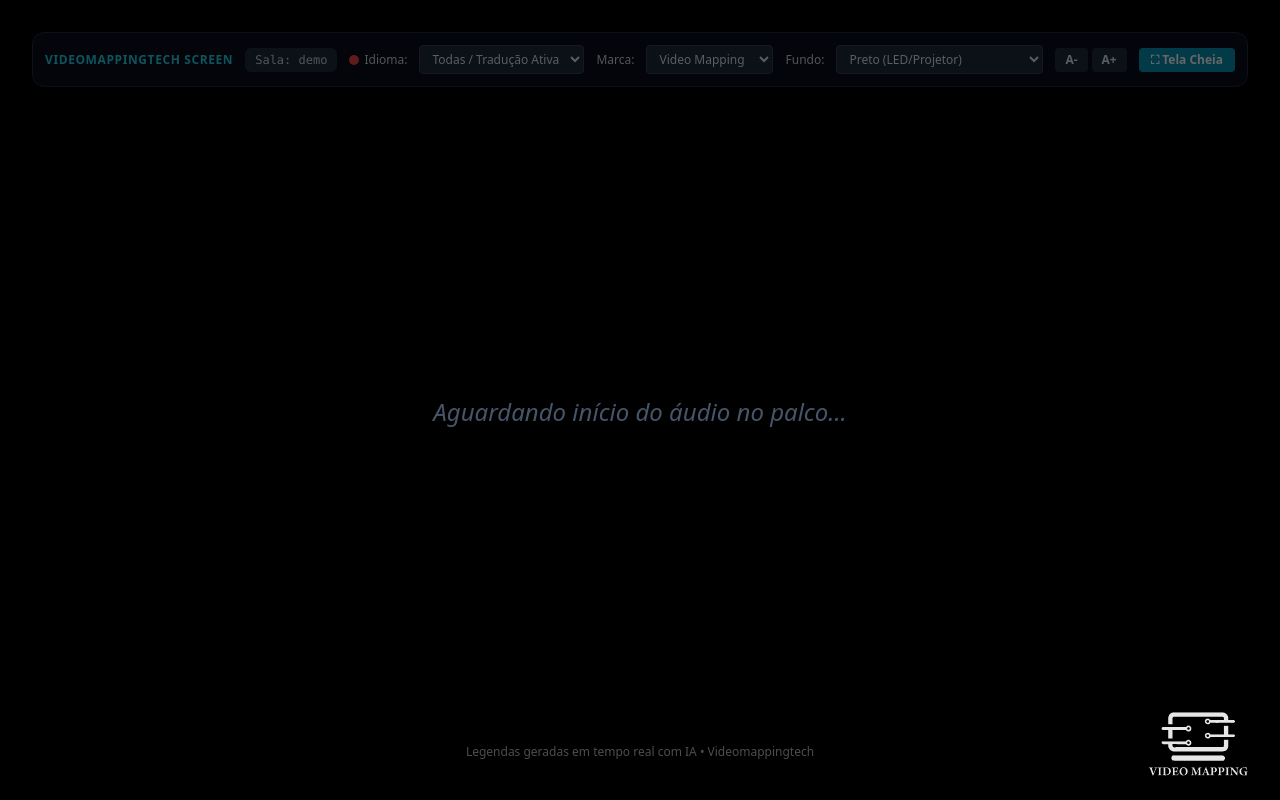
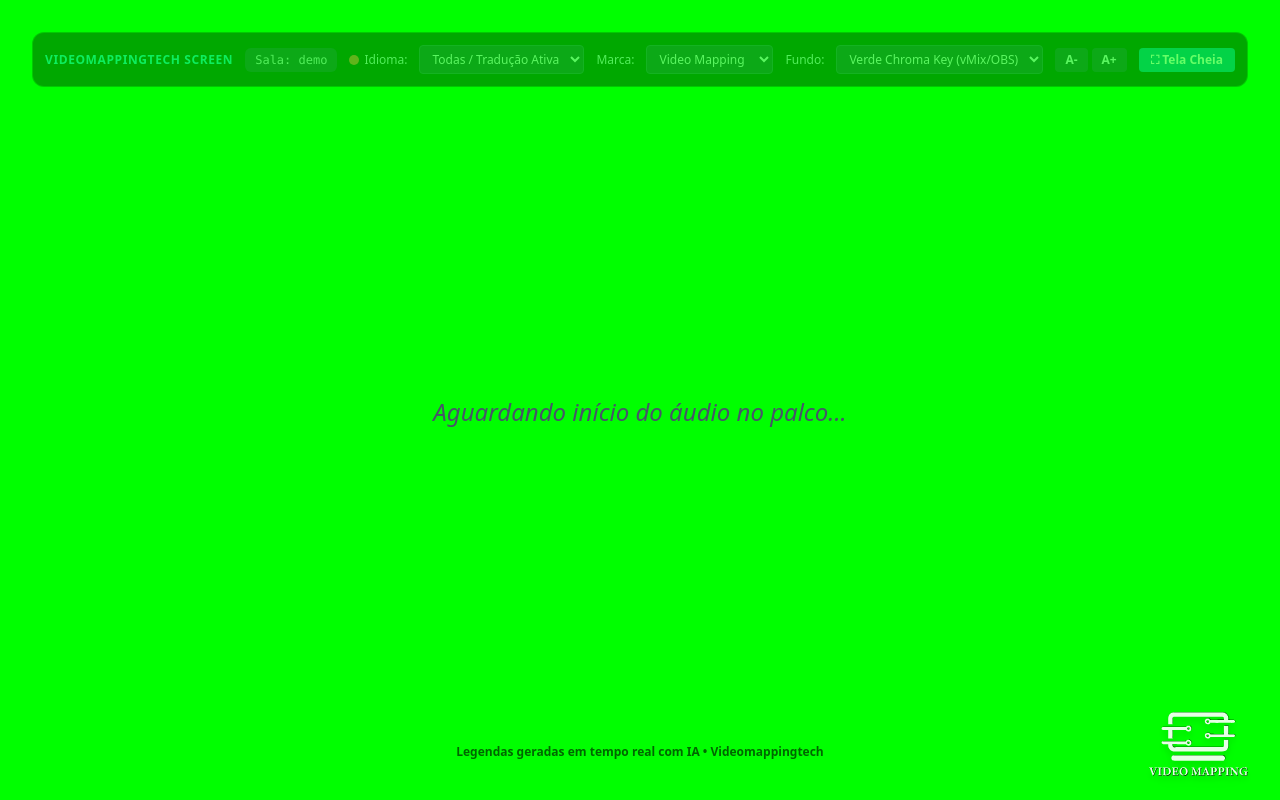
Before and after one commit to tecvideomapping-cloud/silent-stage-translator, a website: page public/screen.html in a window 1280 px wide. Drawn offline with nearby package versions, Linux system fonts and the light colour scheme; no server answers.

Commit message:
feat: default screen to green chroma key with enhanced text outline and remote host control

```diff
--- a/public/screen.html
+++ b/public/screen.html
@@ -7,7 +7,23 @@
   <script src="https://cdn.tailwindcss.com"></script>
   <style>
     body.theme-black { background-color: #000000; color: #ffffff; }
-    body.theme-chroma { background-color: #00ff00; color: #ffffff; text-shadow: 2px 2px 8px #000000; }
+    body.theme-chroma {
+      background-color: #00ff00 !important;
+      color: #ffffff !important;
+    }
+    body.theme-chroma .subtitle-line {
+      text-shadow: 2px 2px 0 #000, -2px -2px 0 #000, 2px -2px 0 #000, -2px 2px 0 #000, 0 4px 12px rgba(0,0,0,0.95);
+      -webkit-text-stroke: 1.5px rgba(0,0,0,0.85);
+    }
+    body.theme-chroma #controlsHeader {
+      background-color: rgba(0, 0, 0, 0.85);
+      border-color: rgba(0, 255, 0, 0.4);
+    }
+    body.theme-chroma footer {
+      color: #000000;
+      opacity: 0.6;
+      font-weight: 600;
+    }
     body.theme-dark { background-color: #090d16; color: #e2e8f0; }
 
     .subtitle-line {
@@ -19,7 +35,7 @@
     }
   </style>
 </head>
-<body class="theme-black min-h-screen flex flex-col justify-between p-8 font-sans overflow-hidden select-none">
+<body class="theme-chroma min-h-screen flex flex-col justify-between p-8 font-sans overflow-hidden select-none">
 
   <!-- Barra de Configurações (Oculta automaticamente em apresentação) -->
   <header id="controlsHeader" class="flex items-center justify-between opacity-40 hover:opacity-100 transition-opacity duration-300 bg-slate-900/60 backdrop-blur p-3 rounded-xl border border-slate-800">
@@ -46,9 +62,9 @@
       </select>
 
       <label class="text-xs text-slate-300">Fundo:</label>
-      <select onchange="changeTheme(this.value)" class="bg-slate-800 text-xs text-slate-200 px-2 py-1 rounded border border-slate-700">
+      <select id="screenThemeSelect" onchange="changeTheme(this.value)" class="bg-slate-800 text-xs text-slate-200 px-2 py-1 rounded border border-slate-700">
+        <option value="theme-chroma" selected>Verde Chroma Key (vMix/OBS)</option>
         <option value="theme-black">Preto (LED/Projetor)</option>
-        <option value="theme-chroma">Verde Chroma Key (vMix/OBS)</option>
         <option value="theme-dark">Azul Escuro</option>
       </select>
 
@@ -166,6 +182,9 @@
           if (data.type === 'screen_config') {
             // Comando vindo do Administrador pelo painel do Host
             screenMode = data.screenMode || 'single';
+            if (data.screenTheme) {
+              changeTheme(data.screenTheme);
+            }
             if (data.screenLogo) {
               changeScreenLogo(data.screenLogo);
             }
@@ -256,6 +275,8 @@
 
     function changeTheme(themeName) {
       document.body.className = `${themeName} min-h-screen flex flex-col justify-between p-8 font-sans overflow-hidden select-none`;
+      const sel = document.getElementById('screenThemeSelect');
+      if (sel) sel.value = themeName;
     }
 
     function adjustFontSize(delta) {
@@ -273,6 +294,8 @@
       }
     }
 
+    const initialTheme = urlParams.get('theme') || 'theme-chroma';
+    changeTheme(initialTheme);
     loadRoomDetails();
     connectScreenWS();
   </script>
--- a/server/index.js
+++ b/server/index.js
@@ -499,13 +499,14 @@ wss.on('connection', (ws, req) => {
           });
         }
       } else if (msg.type === 'set_screen_lang') {
-        // Administrador/Host define remotamente o idioma e a logo de todos os telões da sala
+        // Administrador/Host define remotamente o idioma, fundo chroma/preto e logo de todos os telões da sala
         for (const client of roomClients) {
           if (client.readyState === WebSocket.OPEN && client.role === 'screen') {
             client.send(JSON.stringify({
               type: 'screen_config',
               screenMode: msg.screenMode,
               screenLogo: msg.screenLogo || 'vmp',
+              screenTheme: msg.screenTheme || 'theme-chroma',
               selectedLangs: msg.selectedLangs
             }));
           }
```
Also changed, not shown: public/host.html (+14 -2 lines).
